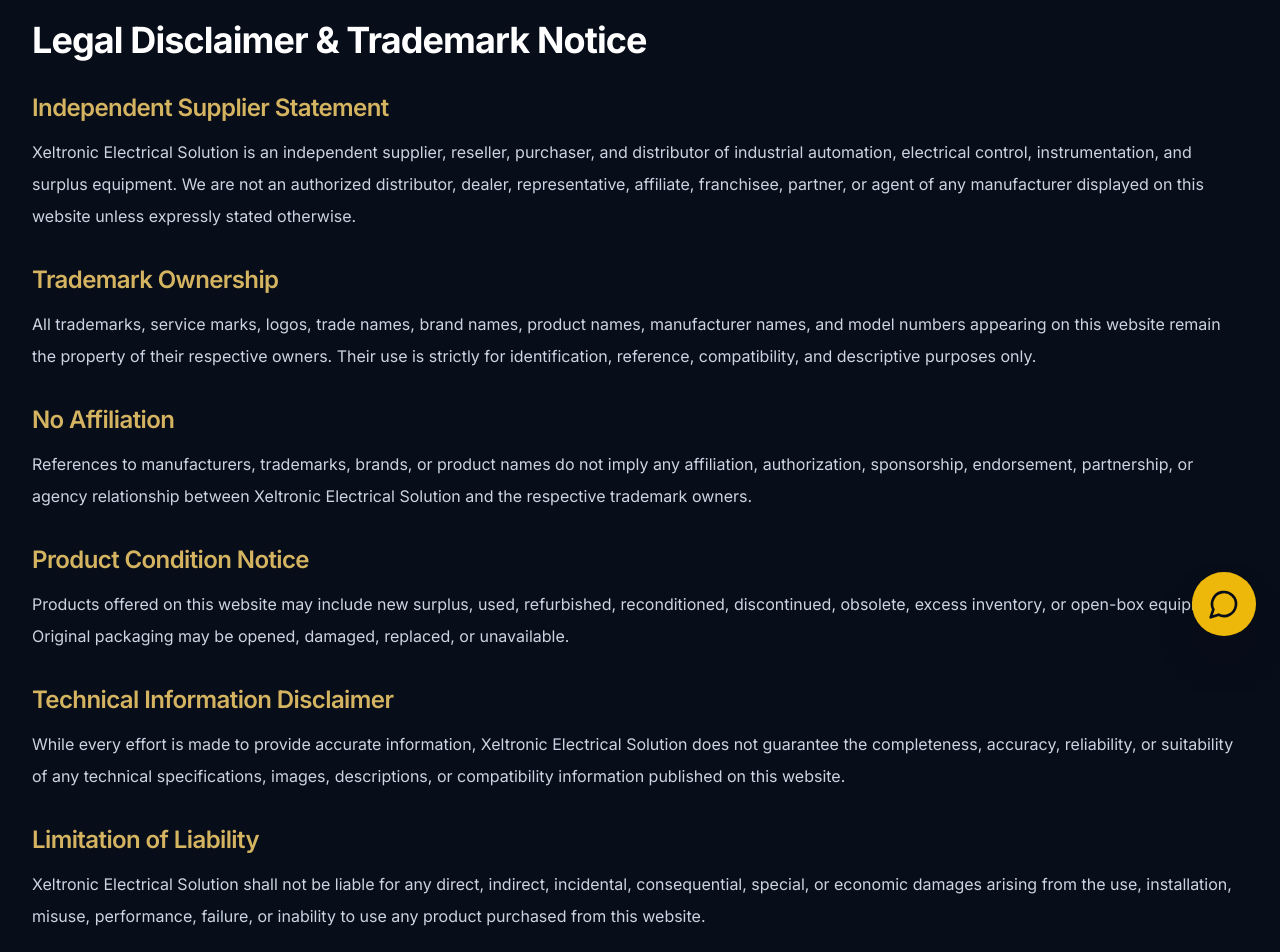
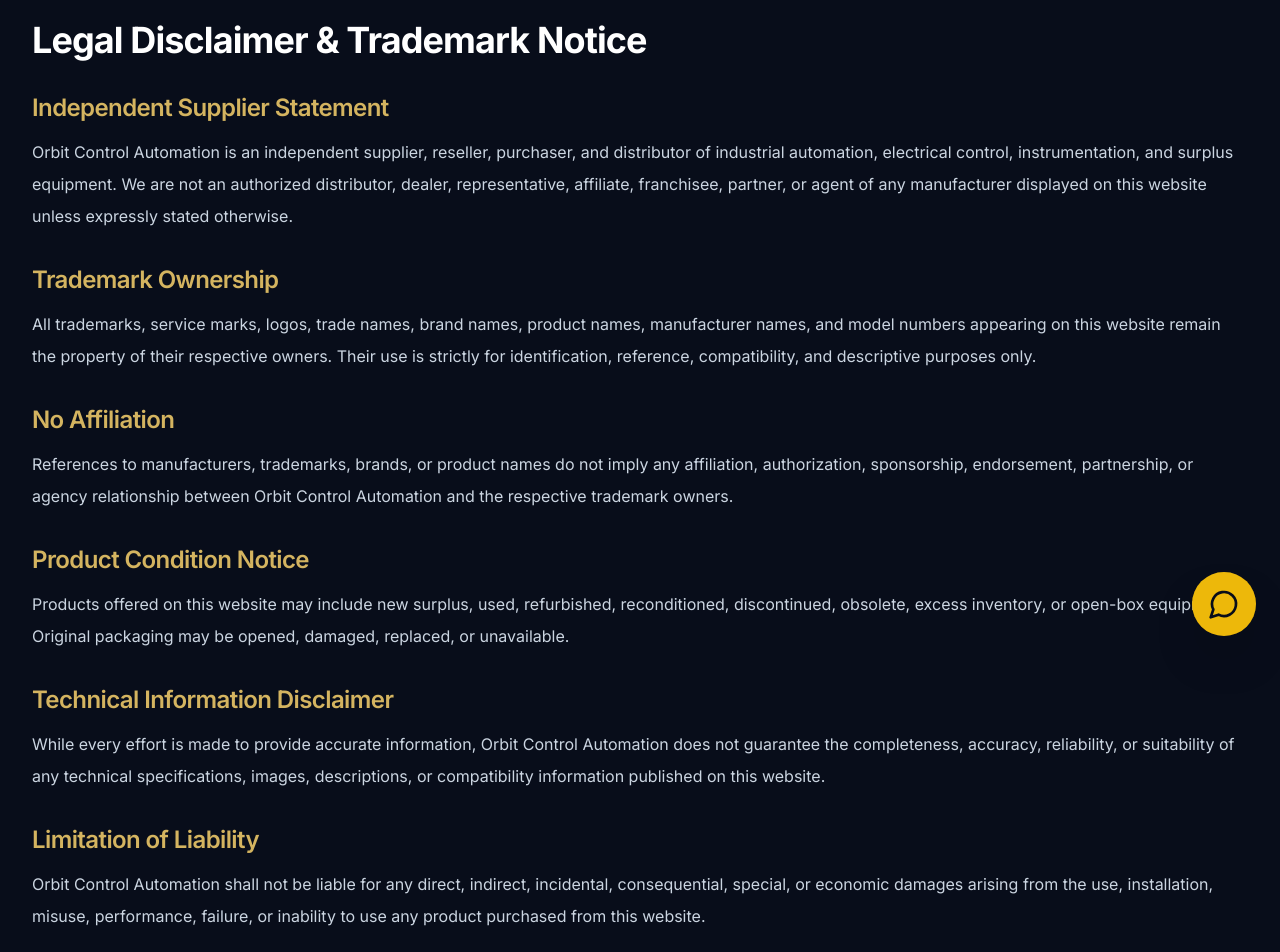
Before and after one commit to orbitcontrol12345-gif/orbit-control-next, a Next.js app: page /disclaimer in a window 1280 px wide. Shown: the part 140-1092 px from the top of the page. Built offline with nearby package versions, Linux system fonts and the light colour scheme.

Commit message:
Replace 'Xeltronic Electrical Solution' with 'Orbit Control Automation'

```diff
--- a/app/disclaimer/page.tsx
+++ b/app/disclaimer/page.tsx
@@ -13,7 +13,7 @@ export default function DisclaimerPage() {
               Independent Supplier Statement
             </h2>
             <p>
-              Xeltronic Electrical Solution is an independent supplier,
+              Orbit Control Automation is an independent supplier,
               reseller, purchaser, and distributor of industrial automation,
               electrical control, instrumentation, and surplus equipment.
               We are not an authorized distributor, dealer, representative,
@@ -43,7 +43,7 @@ export default function DisclaimerPage() {
               References to manufacturers, trademarks, brands, or product
               names do not imply any affiliation, authorization,
               sponsorship, endorsement, partnership, or agency relationship
-              between Xeltronic Electrical Solution and the respective
+              between Orbit Control Automation and the respective
               trademark owners.
             </p>
           </section>
@@ -66,7 +66,7 @@ export default function DisclaimerPage() {
             </h2>
             <p>
               While every effort is made to provide accurate information,
-              Xeltronic Electrical Solution does not guarantee the
+              Orbit Control Automation does not guarantee the
               completeness, accuracy, reliability, or suitability of any
               technical specifications, images, descriptions, or compatibility
               information published on this website.
@@ -78,7 +78,7 @@ export default function DisclaimerPage() {
               Limitation of Liability
             </h2>
             <p>
-              Xeltronic Electrical Solution shall not be liable for any direct,
+              Orbit Control Automation shall not be liable for any direct,
               indirect, incidental, consequential, special, or economic damages
               arising from the use, installation, misuse, performance,
               failure, or inability to use any product purchased from this
```
